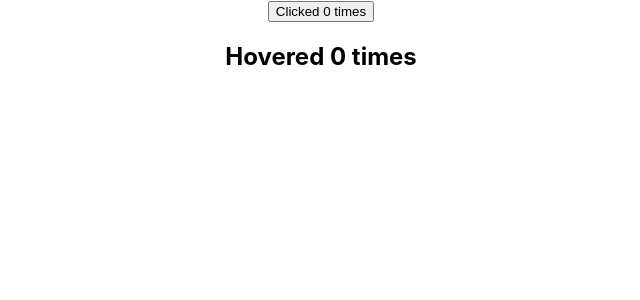
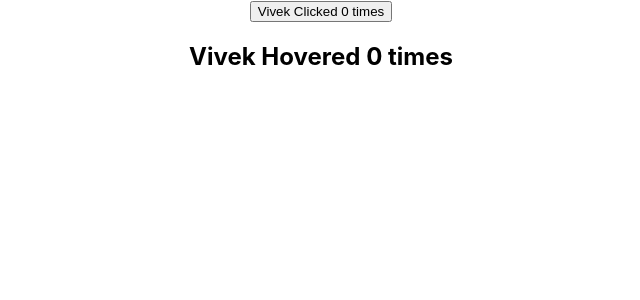
Before and after one commit to Vivek20ingh/React_tutorial, a React (Create React App) app: page / in a window 1280 px wide. Shown: the top 300 px of the page, without its empty margins (319-959 px from the left). Built offline with nearby package versions, Linux system fonts and the light colour scheme.

Commit message:
higer order component

```diff
--- a/src/component1/ClickCounter.js
+++ b/src/component1/ClickCounter.js
@@ -1,4 +1,5 @@
 import React, { Component } from 'react';
+import UpdatedComponent from './withCounter';
 
 class ClickCounter extends Component {
     constructor(props) {
@@ -16,8 +17,8 @@
 
     render() {
         const {count}=this.state
-        return <button onClick={this.incrementCount}> Clicked {count} times </button>
+        return <button onClick={this.incrementCount}>{this.props.name} Clicked {count} times </button>
     }
 }
 
-export default ClickCounter;
+export default UpdatedComponent(ClickCounter);
--- a/src/component1/HoverCounter.js
+++ b/src/component1/HoverCounter.js
@@ -1,4 +1,6 @@
 import React, { Component } from 'react';
+
+import UpdatedComponent from './withCounter';
 
 class HoverCounter extends Component {
 
@@ -19,10 +21,10 @@
         const {count}= this.state
         return (
             <div>
-                <h2 onMouseOver={this.incrementCount}> Hovered {count} times</h2>
+                <h2 onMouseOver={this.incrementCount}> {this.props.name} Hovered {count} times</h2>
             </div>
         );
     }
 }
 
-export default HoverCounter;
+export default UpdatedComponent(HoverCounter) ;
--- /dev/null
+++ b/src/component1/withCounter.js
@@ -0,0 +1,13 @@
+import React from 'react'
+
+const UpdatedComponent=(OriginalComponent)=>{
+    class NewComponent  extends React.Component{
+        render()
+        {
+            return <OriginalComponent  name='Vivek'/>
+        }
+
+    }
+    return NewComponent
+}
+export default UpdatedComponent
```
Also changed, not shown: 1 other file (tests, documents, lock files or other folders).
